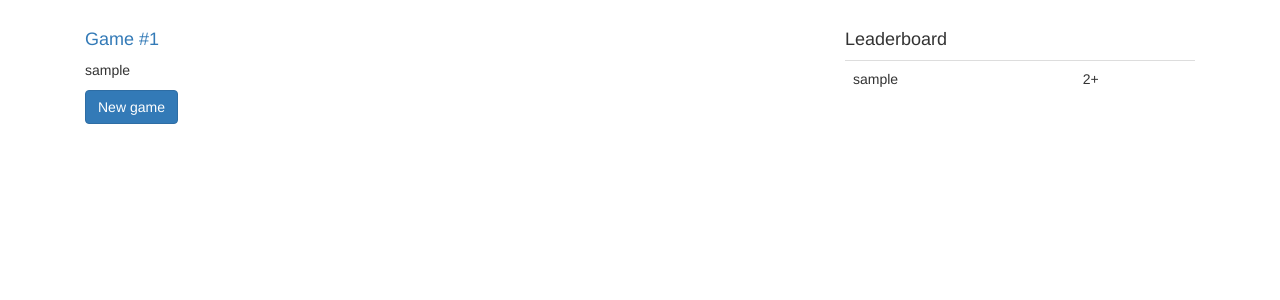
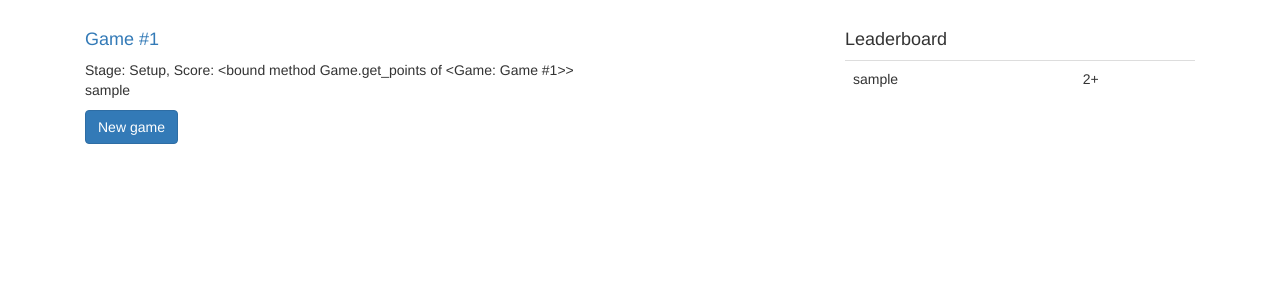
Before and after one commit to bngo92/sheng-ji, a Django app: page / in a window 1280 px wide. Shown: the part 51-351 px from the top of the page. Run offline with Django 3.2, Linux system fonts and the light colour scheme; a user stored in the database is signed in; tables that the repository leaves empty hold one stand-in row (values such as "Sample post"); some libraries are stand-ins or nearby versions.

Commit message:
Added status

```diff
--- a/main/models.py
+++ b/main/models.py
@@ -377,6 +377,12 @@ class Game(models.Model):
     def get_players_names(self):
         return ', '.join(str(player) for player in self.gameplayer_set.all())
 
+    def get_points(self):
+        return sum(player.points for player in self.gameplayer_set.filter(team=OPPONENTS))
+
+    def get_status(self):
+        return 'Stage: {}, Score: {}'.format(self.get_stage_display(), self.get_points)
+
     def number_of_players(self):
         return self.gameplayer_set.count()
 
@@ -646,7 +652,7 @@ class Game(models.Model):
                                         10 * len([card for card in cards if card.rank == TEN or card.rank == KING]))
                     lead.save()
 
-                opponent_points = sum(player.points for player in self.gameplayer_set.filter(team=OPPONENTS))
+                opponent_points = self.get_points()
                 if opponent_points >= 80:
                     players = self.gameplayer_set.filter(team=OPPONENTS)
                     if opponent_points >= 160:
--- a/main/views.py
+++ b/main/views.py
@@ -95,7 +95,7 @@ def status(request, game_id):
                                for card in sorted(Cards.fromstr(player.get_play().cards).cards)]
         if player.play else []} for player in players],
         'winner': 'Red' if game.winner == DECLARERS else 'Blue',
-        'points': sum(player.points for player in game.gameplayer_set.filter(team=OPPONENTS)),
+        'points': game.get_points(),
     }), content_type='application/json')
 
 
--- a/templates/home.html
+++ b/templates/home.html
@@ -4,10 +4,10 @@
   <div class="col-md-8">
     {% for game in games %}
       <h4><a href="{% url 'game' game.id %}">Game #{{ game.id }}</a></h4>
-      <p>{{ game.get_players_names }}</p>
-      {% if game.your_turn %}
-        <p class="text-success">Your turn</p>
-      {% endif %}
+      <ul class="list-unstyled">
+        <li>{{ game.get_status }}</li>
+        <li>{{ game.get_players_names }}</li>
+      </ul>
     {% endfor %}
     <a href="{% url 'new_game' %}"><button class="btn btn-primary">New game</button></a>
   </div>
```
